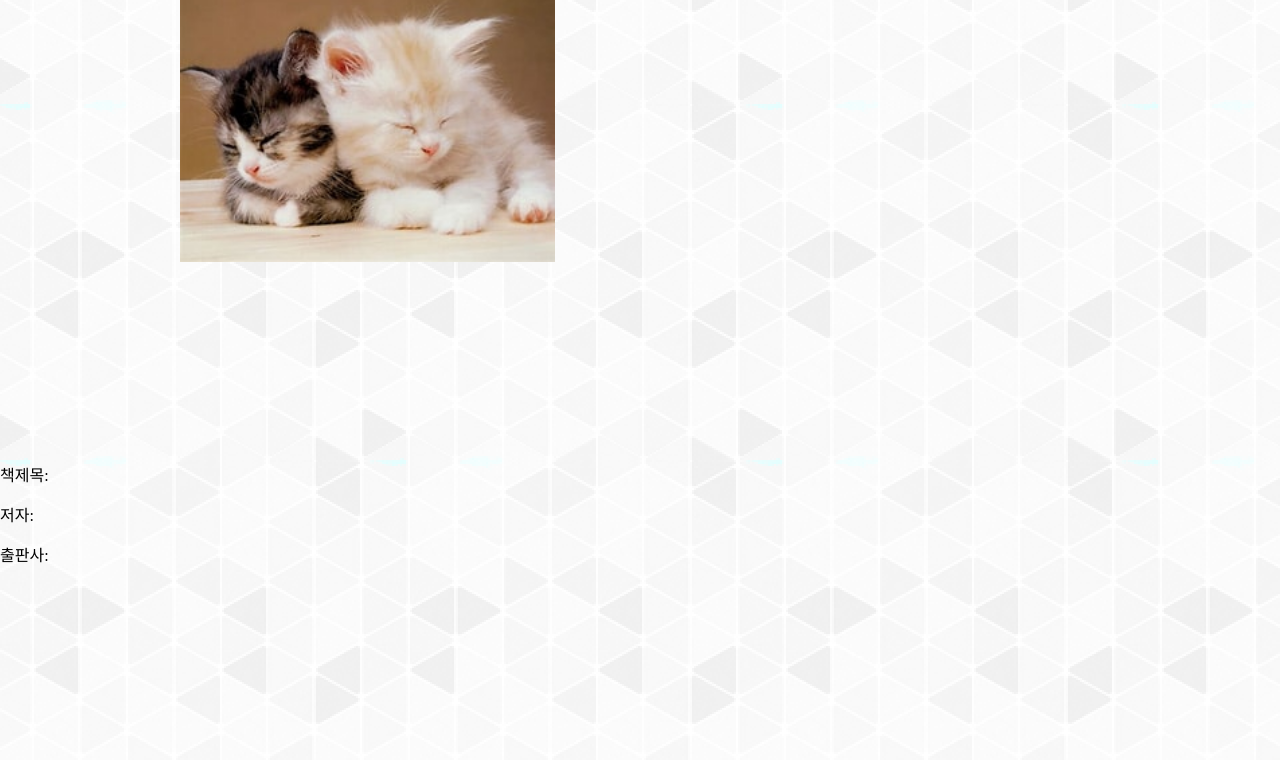
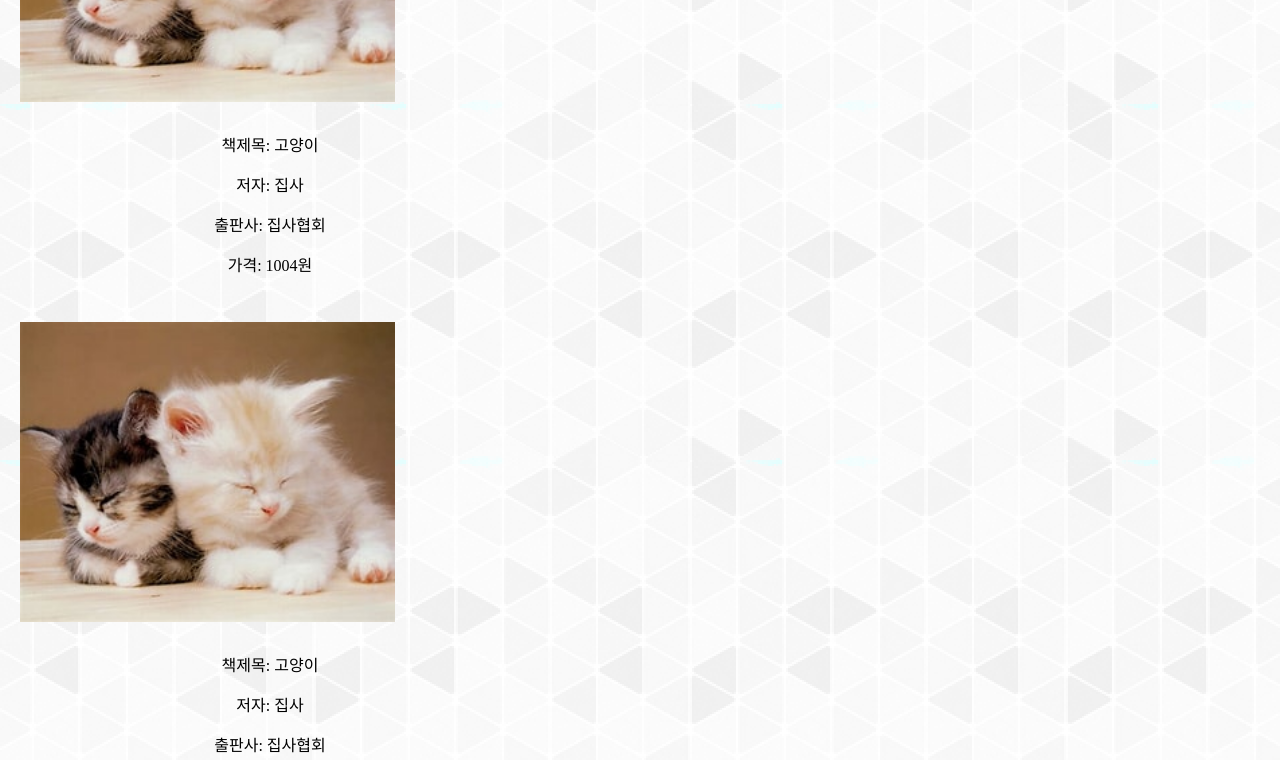
Before and after one commit to KittelLee/book-review, a React (Vite) app: page /List in a window 1280 px wide. Shown: the part 280-1040 px from the top of the page. Built offline with nearby package versions, Linux system fonts and the light colour scheme.

Commit message:
feat:리스트페이지 코드 수정

```diff
--- a/src/pages/List.tsx
+++ b/src/pages/List.tsx
@@ -1,196 +1,3 @@
-// import { useState } from "react";
-// import styled from "styled-components";
-// import Modal from "react-modal";
-// import Review from "../components/Modal/Review";
-// import CatImg from "../assets/images/test5.jpg";
-
-// const customStyles = {
-//   content: {
-//     top: "50%",
-//     left: "50%",
-//     right: "auto",
-//     bottom: "auto",
-//     marginRight: "-50%",
-//     transform: "translate(-50%, -50%)",
-//     height: "80%",
-//     width: "80%",
-//   },
-// };
-
-// Modal.setAppElement("#root");
-
-// function List() {
-//   const [modalIsOpen, setModalIsOpen] = useState(false);
-
-//   function openModal() {
-//     setModalIsOpen(true);
-//   }
-
-//   function closeModal() {
-//     setModalIsOpen(false);
-//   }
-
-//   return (
-//     <ListWrap>
-//       <Book src={CatImg} onClick={openModal} />
-//       <div>
-//         <p>책제목:</p>
-//         <p>저자:</p>
-//         <p>출판사:</p>
-//       </div>
-//       <Modal
-//         isOpen={modalIsOpen}
-//         onRequestClose={closeModal}
-//         style={customStyles}
-//       >
-//         <Review />
-//         <CloseBtn>
-//           <button onClick={closeModal}>X</button>
-//         </CloseBtn>
-//       </Modal>
-//       <Book src={CatImg} onClick={openModal} />
-//       <Book src={CatImg} onClick={openModal} />
-//       <Book src={CatImg} onClick={openModal} />
-//     </ListWrap>
-//   );
-// }
-
-// export default List;
-
-// const ListWrap = styled.div`
-//   // img {
-//   //   height: 300px;
-//   //   margin: 180px;
-//   //   cursor: pointer;
-//   //   // float: left;}
-//   `
-// ;
-
-// const Book = styled.img`
-//   img {
-//     height: 300px;
-//     margin: 180px;
-//     cursor: pointer;
-//     // float: left;
-//   }
-//     `
-
-// const CloseBtn = styled.img`
-//   position: absolute;
-//   top: 10px;
-//   right: 10px;
-//   button {
-//     border: none;
-//     background-color: #fff;
-//     font-size: 1.2rem;
-//     &:hover {
-//       cursor: pointer;
-//       color: red;
-//     }
-//   }`
-// ;
-
-// import { useState } from "react";
-// import styled from "styled-components";
-// import Modal from "react-modal";
-// import Review from "../components/Modal/Review";
-// import CatImg from "../assets/images/test5.jpg";
-
-// const customStyles = {
-//   content: {
-//     top: "50%",
-//     left: "50%",
-//     right: "auto",
-//     bottom: "auto",
-//     marginRight: "-50%",
-//     transform: "translate(-50%, -50%)",
-//     height: "80%",
-//     width: "80%",
-//   },
-// };
-
-// Modal.setAppElement("#root");
-
-// // New BookInfo component to display book details
-// const BookInfo = () => (
-//   <InfoContainer>
-//     <div>Title: Sample Title</div>
-//     <div>Author: Sample Author</div>
-//     <div>Publisher: Sample Publisher</div>
-//   </InfoContainer>
-// );
-
-// function List() {
-//   const [modalIsOpen, setModalIsOpen] = useState(false);
-
-//   function openModal() {
-//     setModalIsOpen(true);
-//   }
-
-//   function closeModal() {
-//     setModalIsOpen(false);
-//   }
-
-//   return (
-//     <ListWrap>
-//       {/* Example of one image with book information */}
-//       <ImageContainer>
-//         <img src={CatImg} onClick={openModal} />
-//         <BookInfo />
-//       </ImageContainer>
-
-//       {/* Add more images with book information as needed */}
-//       <ImageContainer>
-//         <img src={CatImg} onClick={openModal} />
-//         <BookInfo />
-//       </ImageContainer>
-
-//       {/* Modal setup */}
-//       <Modal
-//         isOpen={modalIsOpen}
-//         onRequestClose={closeModal}
-//         style={customStyles}
-//       >
-//         <Review />
-//         <CloseBtn>
-//           <button onClick={closeModal}>X</button>
-//         </CloseBtn>
-//       </Modal>
-//     </ListWrap>
-//   );
-// }
-
-// export default List;
-
-// const ListWrap = styled.div`
-//   /* Add styling for the container if needed */
-// `;
-
-// const ImageContainer = styled.div`
-//   position: relative;
-//   margin: 20px;
-
-//   img {
-//     height: 300px;
-//     cursor: pointer;
-//   }
-// `;
-
-// const InfoContainer = styled.div`
-//   position: absolute;
-//   bottom: 0;
-//   left: 50%;
-//   transform: translateX(-50%);
-//   background: rgba(255, 255, 255, 0.8);
-//   padding: 10px;
-//   text-align: center;
-//   width: 100%;
-// `;
-
-// const CloseBtn = styled.div`
-//   /* Your styling for the close button */
-// `;
-
 import { useState } from "react";
 import styled from "styled-components";
 import Modal from "react-modal";
@@ -225,14 +32,48 @@ function List() {
 
 return (
   <ListWrap>
-      <Book src={CatImg} onClick={openModal}>
+    <Bookdiv>
+    <BookContainer onClick={openModal}>
+        <Book src={CatImg} />
+        <BookInfo>
+          <p>책제목: 고양이</p>
+          <p>저자: 집사</p>
+          <p>출판사: 집사협회</p>
+          <p>가격: 1004원</p>
+        </BookInfo>
+      </BookContainer>
 
-      </Book>
-      <div>
-          <p>책제목:</p>
-          <p>저자:</p>
-          <p>출판사:</p>
-        </div>
+      <BookContainer>
+        <Book src={CatImg} onClick={openModal} />
+        <BookInfo>
+          <p>책제목: 고양이</p>
+          <p>저자: 집사</p>
+          <p>출판사: 집사협회</p>
+          <p>가격: 1004원</p>
+        </BookInfo>
+      </BookContainer>
+
+      {/* <BookContainer>
+        <Book src={CatImg} onClick={openModal} />
+        <BookInfo>
+          <p>책제목: 고양이</p>
+          <p>저자: 집사</p>
+          <p>출판사: 집사협회</p>
+          <p>가격: 1004원</p>
+        </BookInfo>
+      </BookContainer>
+
+      <BookContainer>
+        <Book src={CatImg} onClick={openModal} />
+        <BookInfo>
+          <p>책제목: 고양이</p>
+          <p>저자: 집사</p>
+          <p>출판사: 집사협회</p>
+          <p>가격: 1004원</p>
+        </BookInfo>
+      </BookContainer> */}
+    </Bookdiv>
+
     <Modal
       isOpen={modalIsOpen}
       onRequestClose={closeModal}
@@ -243,9 +84,6 @@ function List() {
         <button onClick={closeModal}>X</button>
       </CloseBtn>
     </Modal>
-      <Book src={CatImg} onClick={openModal}/>
-      <Book src={CatImg} onClick={openModal}/>
-      <Book src={CatImg} onClick={openModal}/>
   </ListWrap>
 );
 }
@@ -254,11 +92,30 @@ export default List;
 
 const ListWrap = styled.div``;
 
+const Bookdiv = styled.div``;
+
+const BookContainer = styled.div`
+position: relative;
+margin: 20px;
+width: 500px;
+left: 0;
+`;
+
 const Book = styled.img`
 height: 300px;
-  margin: 180px;
-  // padding: 100px;
 cursor: pointer;
+`;
+
+const BookInfo = styled.div`
+cursor: pointer;
+// position: absolute;
+bottom: 0;
+// left: 30%;
+// transform: translateX(-50%);
+// background: rgba(255, 255, 255, 0.8);
+padding: 10px;
+text-align: center;
+// width: 10%;
 `;
 
 const CloseBtn = styled.div`
```
Lines whose indentation alone changed are shown as unchanged.
